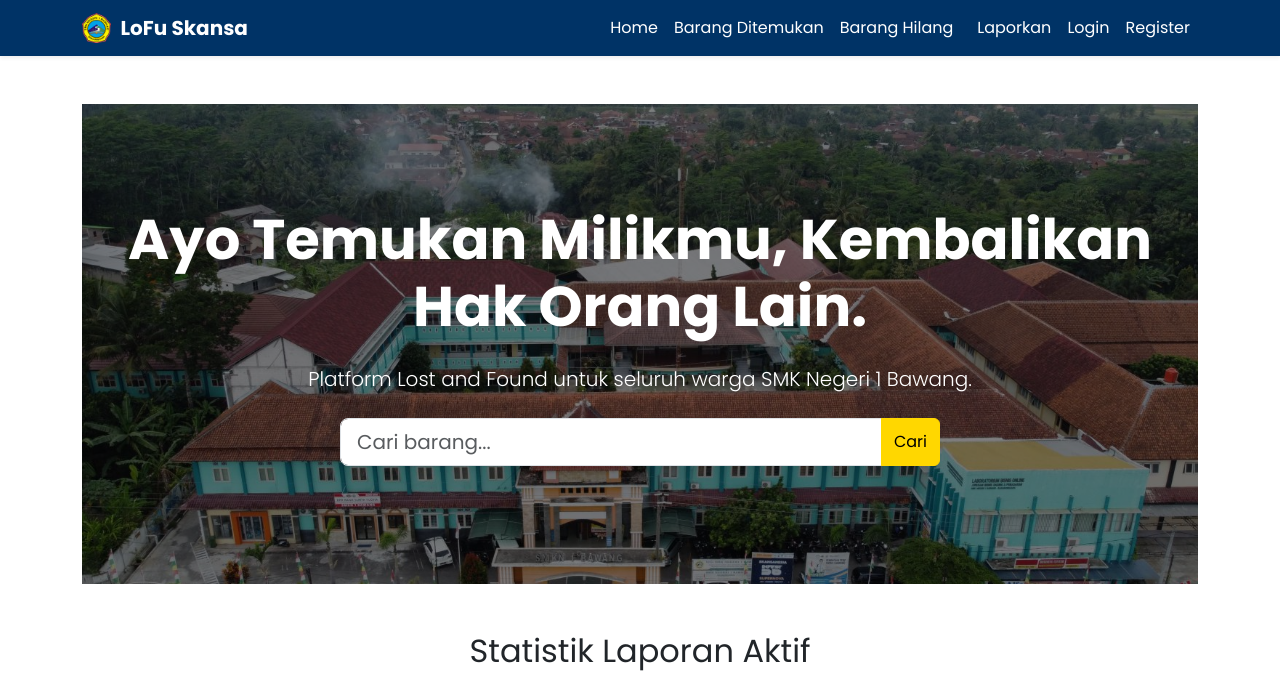
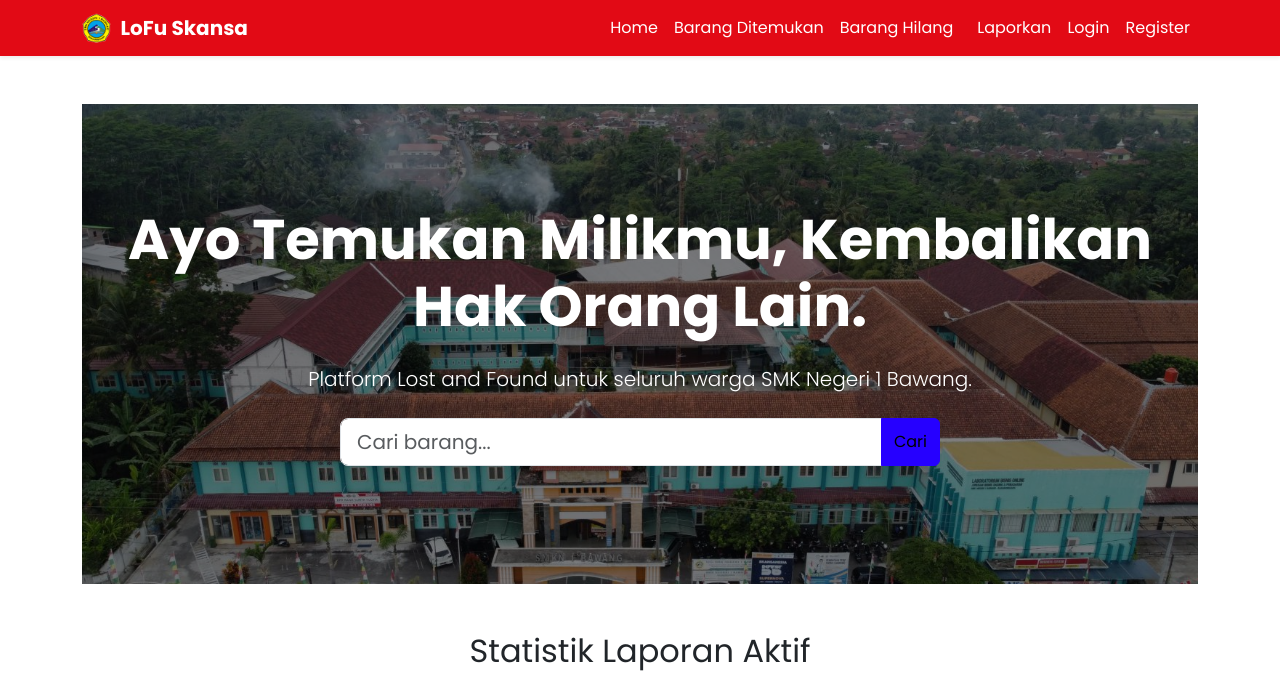
Before and after one commit to Lutzz-10/LoFu-Skansa, a PHP site: page /index.php in a window 1280 px wide. Shown: the top 675 px of the page. Run offline with PHP 8.4, Linux system fonts and the light colour scheme; data that the repository does not hold is empty.

Commit message:
revisi warna primary dan secondary

```diff
--- a/includes/header.php
+++ b/includes/header.php
@@ -11,8 +11,8 @@
     <!-- Custom CSS -->
     <style>
         :root {
-            --primary-color: #003366; /* Deep Blue from Logo */
-            --secondary-color: #FFD700; /* Yellow from Logo */
+            --primary-color: #e20a15ff;
+            --secondary-color: #2600ffff;
             --light-gray: #f8f9fa;
         }
         body {
```
